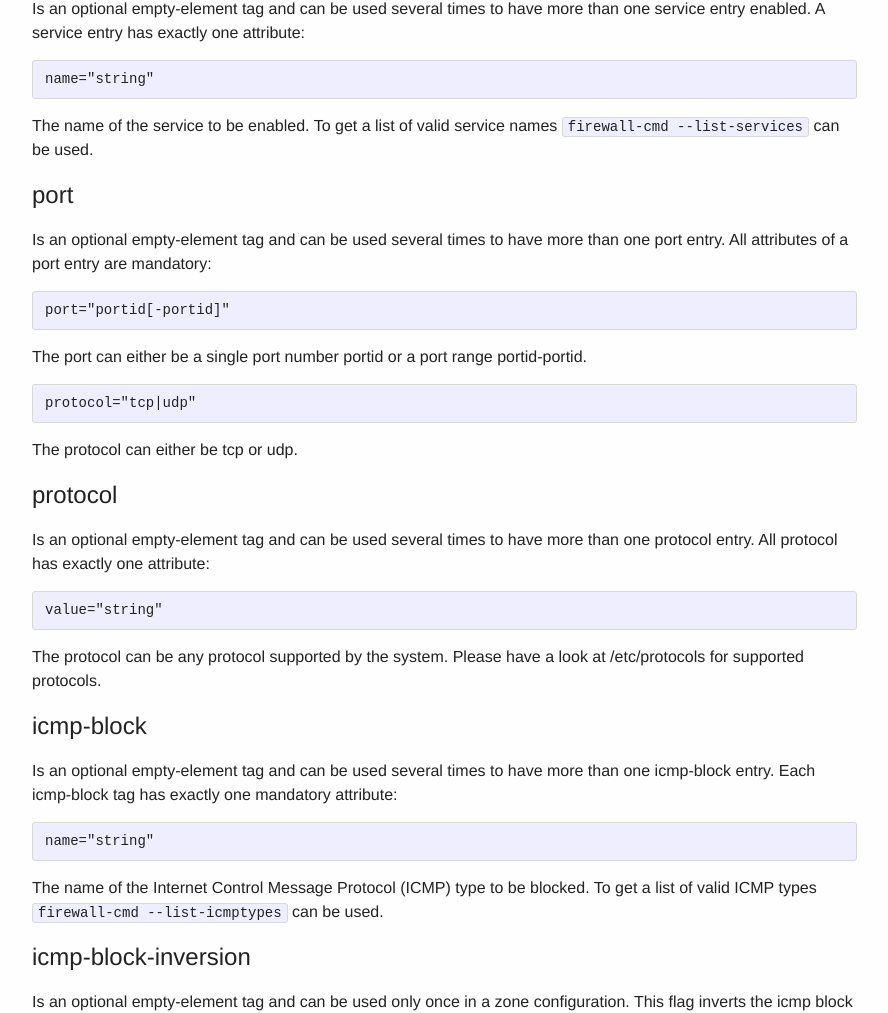
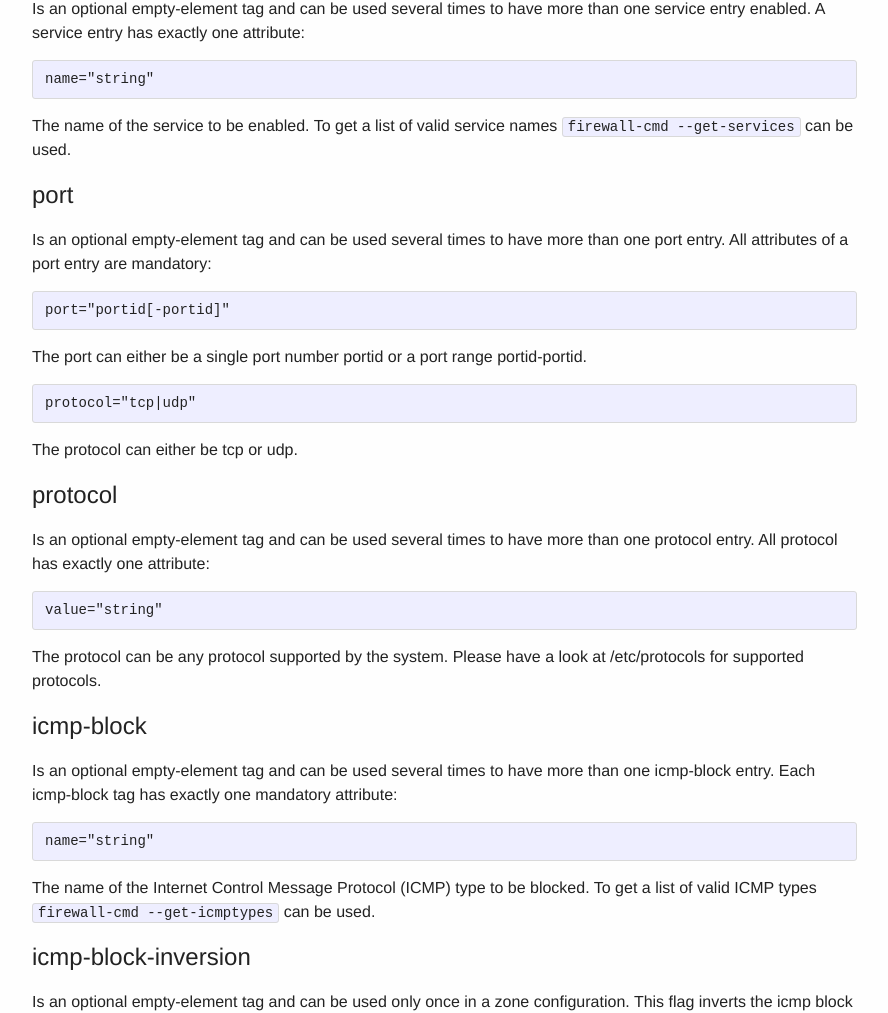
Before and after one commit to firewalld/firewalld.github.io, a Jekyll site: the page built from documentation/zone/options.md, in a window 1280 px wide and 1400 px high, scrolled down 1594 px. Shown: the part 141-1154 px from the top of the window, without its empty margins (38-926 px from the left). Built offline with Jekyll 4.4.1, drawn with Linux system fonts in a browser that asks for light colours.

Commit message:
documentation: --get-* variants enumerate all possible values
--list-* variants show the _used_ values. Some sections in the docs
confused the two.

Fixes: firewalld/firewalld#294

```diff
--- a/documentation/zone/options.md
+++ b/documentation/zone/options.md
@@ -55,7 +55,7 @@
 
     name="string"
 
-The name of the service to be enabled. To get a list of valid service names `firewall-cmd --list-services` can be used.
+The name of the service to be enabled. To get a list of valid service names `firewall-cmd --get-services` can be used.
 
 ## port
 
@@ -83,7 +83,7 @@
 
     name="string"
 
-The name of the Internet Control Message Protocol (ICMP) type to be blocked. To get a list of valid ICMP types `firewall-cmd --list-icmptypes` can be used.
+The name of the Internet Control Message Protocol (ICMP) type to be blocked. To get a list of valid ICMP types `firewall-cmd --get-icmptypes` can be used.
 
 ## icmp-block-inversion
 
```
